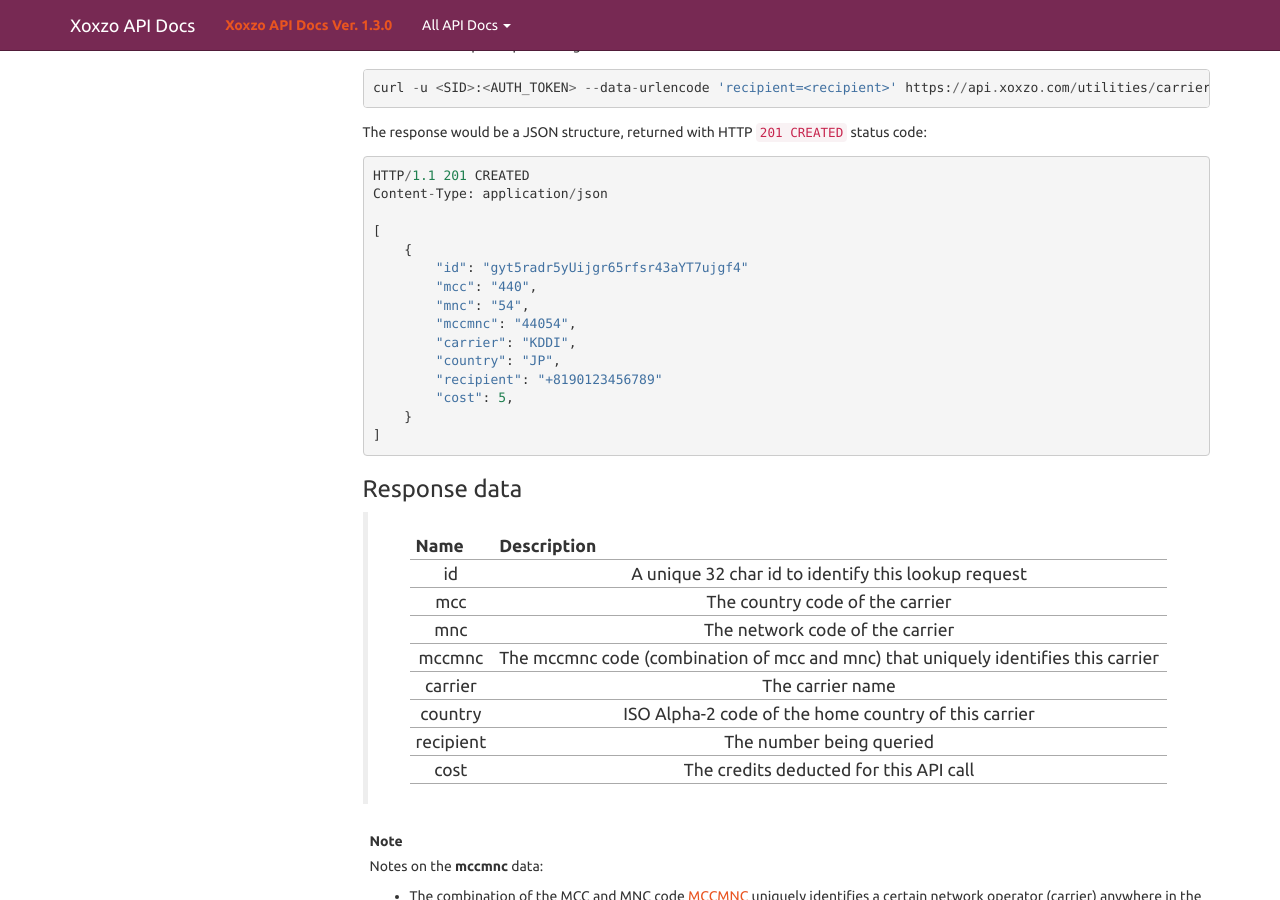
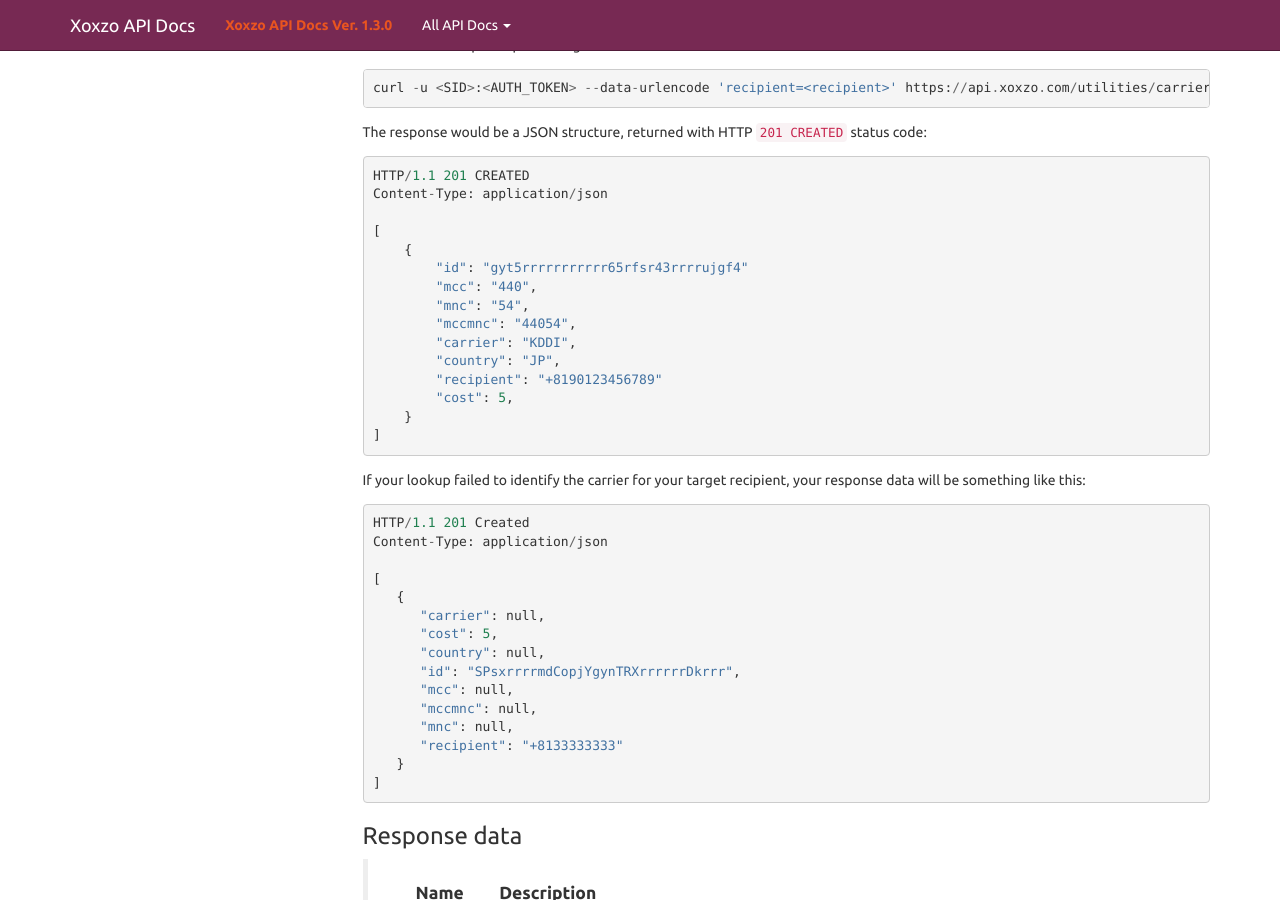
Before and after one commit to xoxzo/docs.xoxzo.com, a Sphinx documentation site: the page built from source/utilsapi.rst, in a window 1280 px wide and 900 px high, scrolled down 617 px. Built offline with Sphinx 7.4.7, drawn with Linux system fonts in a browser that asks for light colours; some of the changed text lies outside the part shown.

Commit message:
X4CTBE-168 Add docs for new lookup API

```diff
--- a/source/changes.rst
+++ b/source/changes.rst
@@ -11,5 +11,5 @@
     1.1.1       2016-03-29          Return list instead of dictionary for voice call status API
     1.1.2       2016-04-04          Add Sent Messages List API documentation
     1.1.3       2016-04-22          Update HTTP status on not enough credits error message
-    1.3.0       2016-10-31          New addition of telephony utilities API
+    1.3.0       2016-11-03          New addition of telephony utilities API
     =========   ==================  ===============================================================================================
--- a/source/utilsapi.rst
+++ b/source/utilsapi.rst
@@ -42,7 +42,7 @@
 
     [
         {
-            "id": "gyt5radr5yUijgr65rfsr43aYT7ujgf4"
+            "id": "gyt5rrrrrrrrrrr65rfsr43rrrrujgf4"
             "mcc": "440",
             "mnc": "54",
             "mccmnc": "44054",
@@ -52,6 +52,26 @@
             "cost": 5,
         }
     ]
+
+If your lookup failed to identify the carrier for your target recipient, your
+response data will be something like this::
+
+   HTTP/1.1 201 Created
+   Content-Type: application/json
+
+   [
+      {
+         "carrier": null,
+         "cost": 5,
+         "country": null,
+         "id": "SPsxrrrrmdCopjYgynTRXrrrrrrDkrrr",
+         "mcc": null,
+         "mccmnc": null,
+         "mnc": null,
+         "recipient": "+8133333333"
+      }
+   ]
+
 
 Response data
 ------------------------------------
@@ -77,7 +97,6 @@
    *  Although the operator business name might change due to buyouts or management changes, the MCCMNC code very rarely does.
    *  There are cases where one business entity or operator brand might have multiple MCCMNC codes assigned to it.
 
-
 If there's invalid parameters given, HTTP ``400 BAD REQUEST`` status code
 will be returned. For example, if the ``recipient`` parameter is missing,
 the HTTP response should be like this::
```
Also changed, not shown: other parts of source/utilsapi.rst (+2 -2 lines), source/din.rst (+7 -7 lines), 3 other files.
